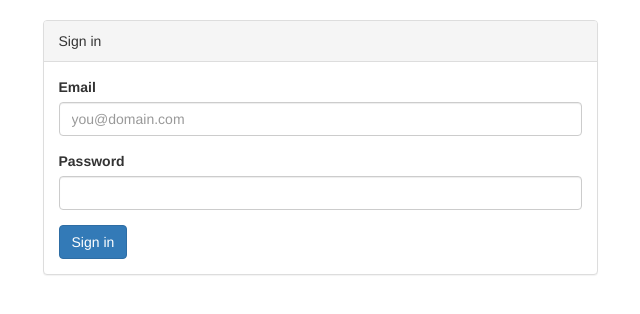
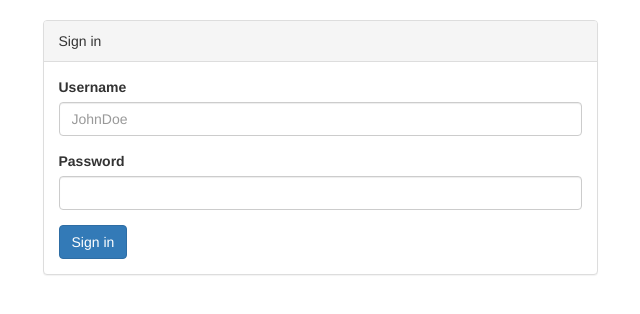
Before and after one commit to Vadumee/KebabGram, a PHP site: template resources/views/signin.twig in a window 1280 px wide. Shown: the part 62-376 px from the top of the page, without its empty margins (320-960 px from the left). Run offline with PHP 8.4, Linux system fonts and the light colour scheme; the template is opened without the code that fills it: most values are stand-ins (such as "Sample title", 1, 10 or a date in 2020); some libraries are stand-ins or nearby versions.

Commit message:
Authentification signin: login with username
User must login with his username

```diff
--- a/app/Auth/Auth.php
+++ b/app/Auth/Auth.php
@@ -64,11 +64,10 @@ class Auth
     *
     * @return bool
     */
-    public function attempt($email, $password)
+    public function attempt($username, $password)
     {
         /* Try and fetch user information DB */
-        $user = User::where('user_email', $email)->first();
-
+        $user = User::where('user_name', $username)->first();
         /**
         * Password throttling
         *
--- a/app/Controllers/Auth/AuthController.php
+++ b/app/Controllers/Auth/AuthController.php
@@ -50,7 +50,7 @@ class AuthController extends Controller
         }
 
         $auth = $this->auth->attempt(
-            $request->getParam('user_email'),
+            $request->getParam('user_name'),
             $request->getParam('user_password')
         );
 
--- a/resources/views/signin.twig
+++ b/resources/views/signin.twig
@@ -9,10 +9,10 @@
                     <form action="{{ path_for('auth.signin') }}" method="post" autocomplete="off">
                         <input type="hidden" name="op" id="op" value="reg">
                         <div class="form-group{{ errors.user_email ? ' has-error' : '' }}">
-                            <label for="user_email">Email</label>
-                            <input type="email" name="user_email" id="user_email" placeholder="you@domain.com" class="form-control" value="{{ old.user_email }}">
-                            {% if errors.user_email %}
-                                <span class="help-block">{{ errors.user_email | first }}</span>
+                            <label for="user_name">Username</label>
+                            <input name="user_name" id="user_name" placeholder="JohnDoe" class="form-control" value="{{ old.user_username }}">
+                            {% if errors.user_name %}
+                                <span class="help-block">{{ errors.user_name | first }}</span>
                             {% endif %}
                         </div>
                         <div class="form-group{{ errors.user_password ? ' has-error' : '' }}">
```
